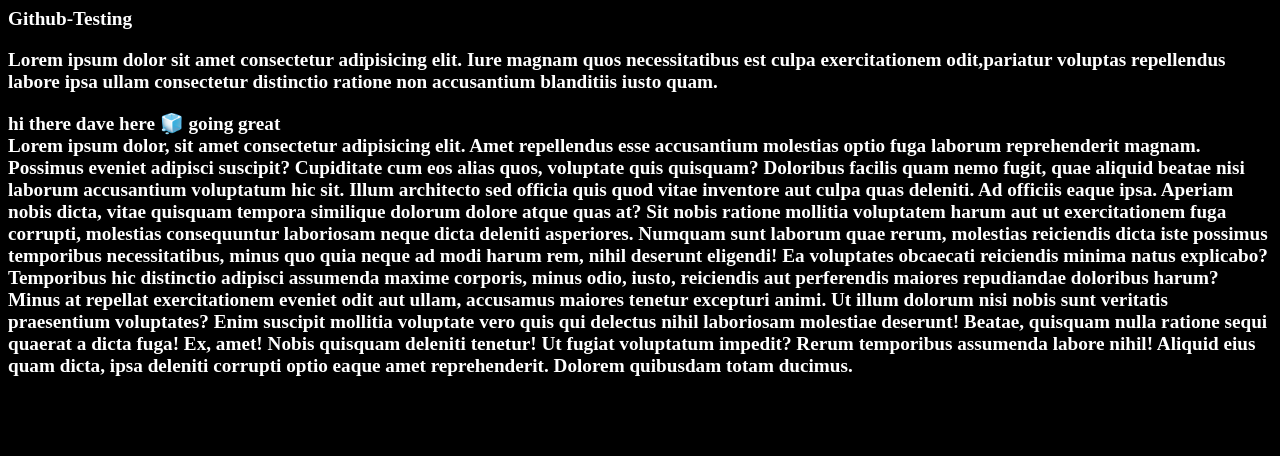
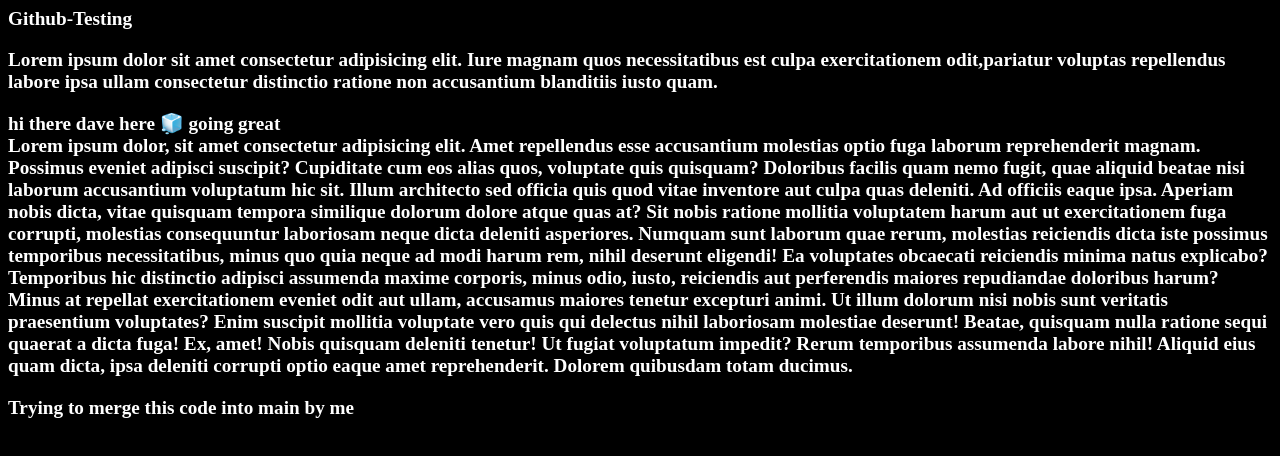
Before and after one commit to davepandit/Github-Testing, a plain HTML site: page index.html in a window 1280 px wide. Drawn offline with Linux system fonts and the light colour scheme.

Commit message:
trying to merge my changes by me

```diff
--- a/index.html
+++ b/index.html
@@ -22,4 +22,6 @@
     Ut illum dolorum nisi nobis sunt veritatis praesentium voluptates? Enim suscipit mollitia voluptate vero quis qui delectus nihil laboriosam molestiae deserunt! Beatae, quisquam nulla ratione sequi quaerat a dicta fuga!
     Ex, amet! Nobis quisquam deleniti tenetur! Ut fugiat voluptatum impedit? Rerum temporibus assumenda labore nihil! Aliquid eius quam dicta, ipsa deleniti corrupti optio eaque amet reprehenderit. Dolorem quibusdam totam ducimus.</div>
 </body>
+
+<p> Trying to merge this code into main by me </p>
 </html>
```
